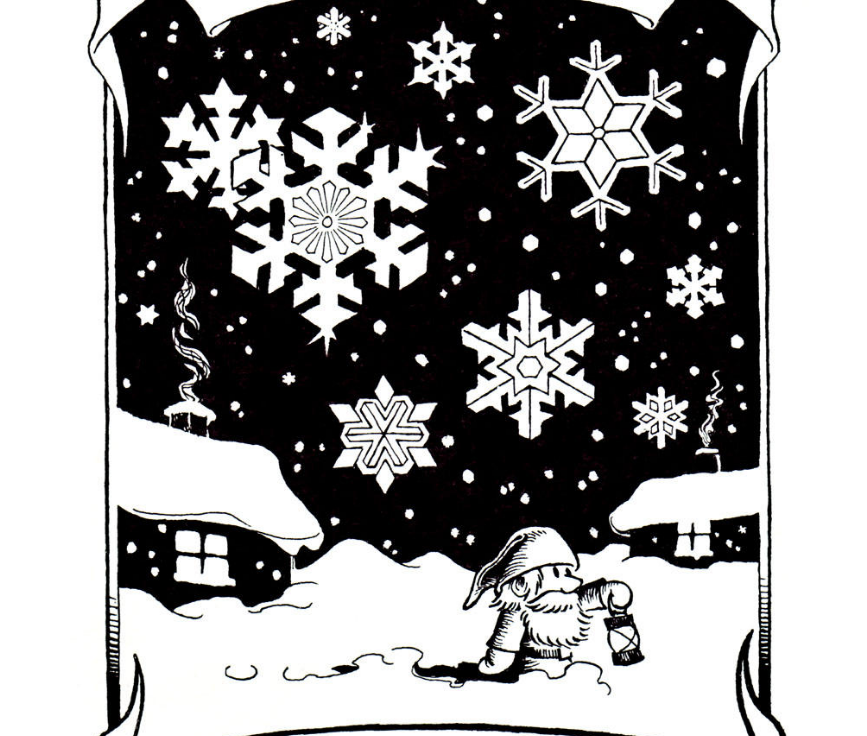
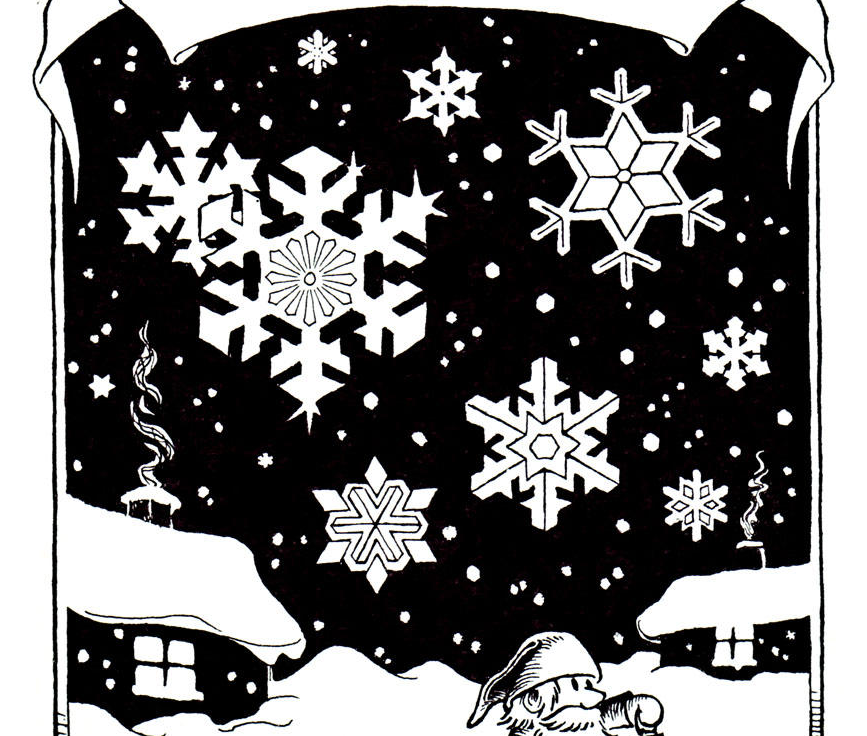
Before and after one commit to LHSnow/lhs40, a plain HTML site: page index.html in a window 1280 px wide. Shown: the part 146-882 px from the top of the page, without its empty margins (200-1067 px from the left). Drawn offline with Linux system fonts and the light colour scheme.

Commit message:
max size as image size

```diff
--- a/style.css
+++ b/style.css
@@ -12,8 +12,8 @@ header {
     height: 130vw;
     position: relative;
     margin: 0 auto;
-    max-width: 800px;
-    max-height: 1050px;
+    max-width: 857px;
+    max-height: 1216px;
 }
 
 h1, .ribbon {
```
